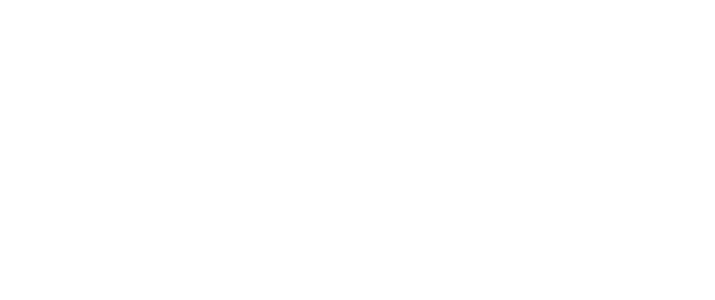
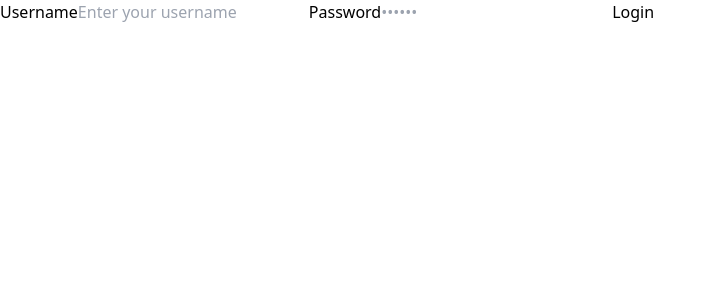
Before and after one commit to Thuvarakan-Mahendran/JeewalokaDigital_Proj, a React (Vite) app in the folder FrontEnd/Jeewaloka/: page /login in a window 1280 px wide. Before the commit this address had no page. Shown: the top 300 px of the page, without its empty margins (0-715 px from the left). Built offline with nearby package versions, Linux system fonts and the light colour scheme.

Commit message:
Update index.jsx

```diff
--- a/FrontEnd/Jeewaloka/src/routes/index.jsx
+++ b/FrontEnd/Jeewaloka/src/routes/index.jsx
@@ -1,4 +1,4 @@
-import { BrowserRouter, Routes, Route } from "react-router-dom";
+import { BrowserRouter, Routes, Route, Navigate } from "react-router-dom";
 import Items from "../pages/Items/Items";
 import GRN from "../pages/GRN/GRN";
 import Dashboard from "../layouts/Layout";
@@ -6,20 +6,32 @@
 import Sellers from "../pages/Sellers/Sellers";
 import Supplier from "../pages/Supplier/Supplier";
 import "../styles/index.css";
+import LoginPage from "../pages/Login/LoginForm";
 
 const AppRoutes = () => {
   return (
     <BrowserRouter>
       <Routes>
-        <Route path="/" element={<Dashboard />}>
+        {/* Redirect '/' to '/login' */}
+        <Route path="/" element={<Navigate to="/login" />} />
+
+        {/* Login Page */}
+        <Route path="/login" element={<LoginPage />} />
+
+        {/* Protected Dashboard Route */}
+        <Route path="/dashboard" element={<Dashboard />}>
           <Route path="inventary/items" element={<Items />} />
           <Route path="inventary/grn" element={<GRN />} />
           <Route path="inventary/purchaseorder" element={<PurchaseOrder />} />
-          <Route path="sales/sellers" element = {<Sellers />}/>
-          <Route path="inventary/supplier" element={<Supplier/>} />
+          <Route path="sales/sellers" element={<Sellers />} />
+          <Route path="inventary/supplier" element={<Supplier />} />
         </Route>
+
+
+
       </Routes>
     </BrowserRouter>
   );
-}
+};
+
 export default AppRoutes;
```
